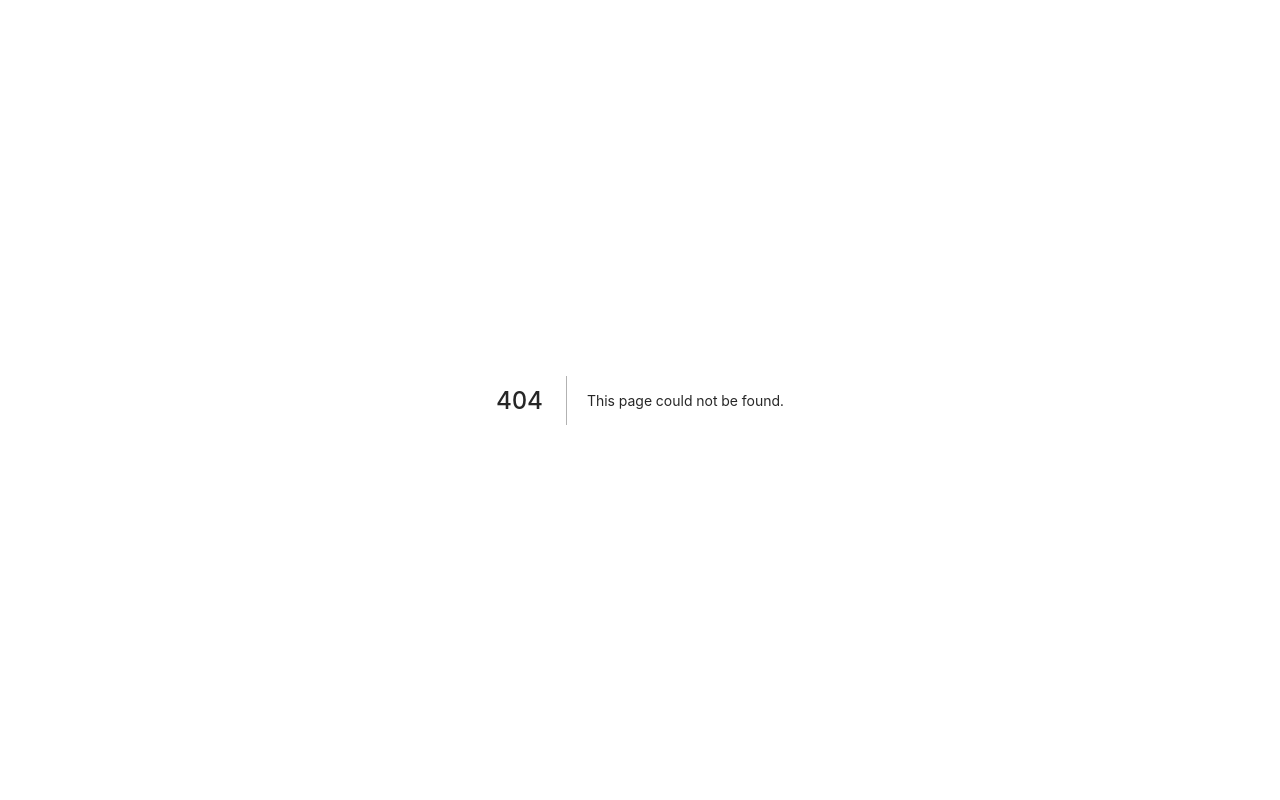
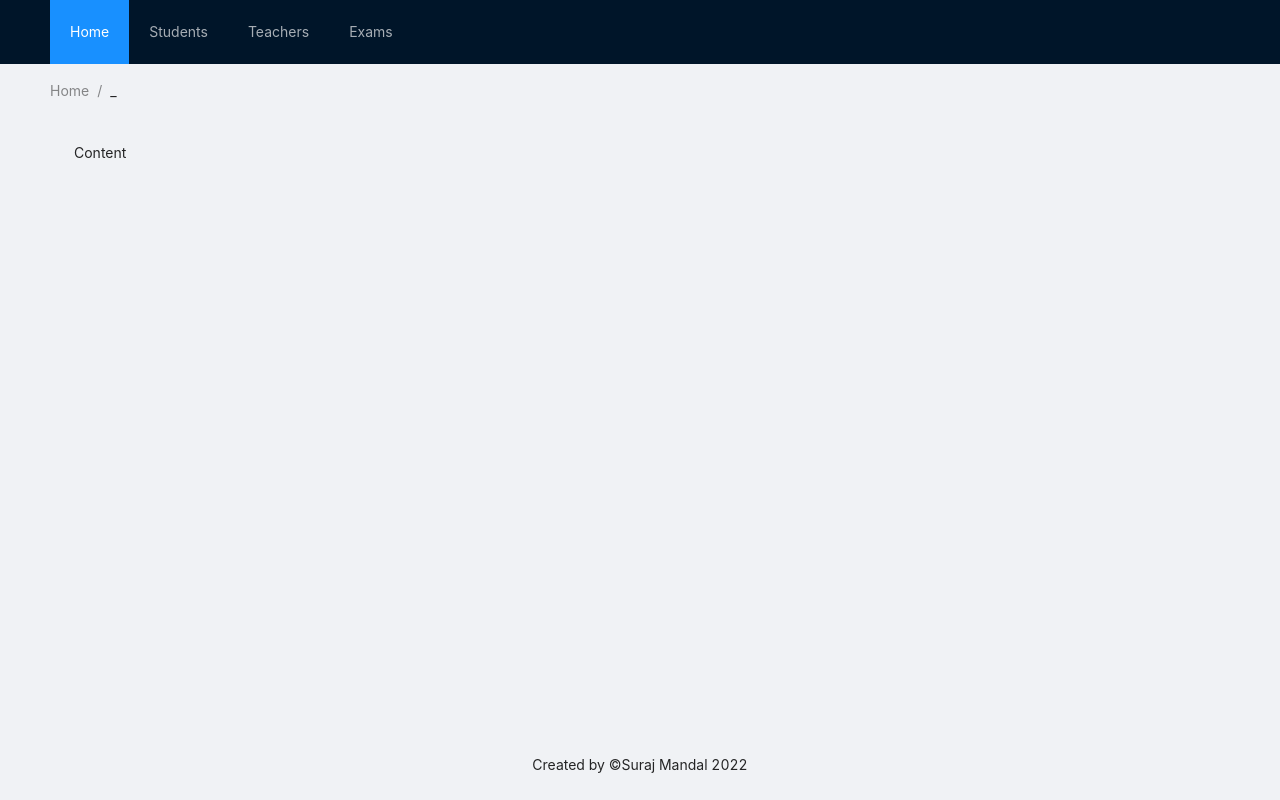
Before and after one commit to College-Assignments/brisk-em-frontend, a Next.js app: page /teacher/dashboard in a window 1280 px wide. Before the commit this address had no page. Built offline with nearby package versions, Linux system fonts and the light colour scheme.

Commit message:
set teacher base layout

```diff
--- /dev/null
+++ b/pages/teacher/dashboard/index.tsx
@@ -0,0 +1,48 @@
+import { Breadcrumb, Layout, Menu } from 'antd';
+import { Content, Footer, Header } from 'antd/lib/layout/layout';
+
+const navbarItems = [
+  {
+    key: 'home',
+    label: 'Home',
+  },
+  {
+    key: 'students',
+    label: 'Students',
+  },
+  {
+    key: 'teachers',
+    label: 'Teachers',
+  },
+  {
+    key: 'exams',
+    label: 'Exams',
+  },
+];
+
+export default function Dashboard() {
+  return (
+    <Layout>
+      <Header style={{ position: 'fixed', zIndex: 1, width: '100%' }}>
+        <div className="logo" />
+        <Menu theme="dark" mode="horizontal" defaultSelectedKeys={['home']} items={navbarItems} />
+      </Header>
+      <Content className="site-layout" style={{ padding: '0 50px', marginTop: 64 }}>
+        <Breadcrumb style={{ margin: '16px 0' }}>
+          <Breadcrumb.Item>Home</Breadcrumb.Item>
+          <Breadcrumb.Item>_</Breadcrumb.Item>
+        </Breadcrumb>
+        <div
+          className="site-layout-background"
+          style={{
+            padding: 24,
+            minHeight: 'calc(100vh - 64px - 70px - 22px - 32px)',
+          }}
+        >
+          Content
+        </div>
+      </Content>
+      <Footer style={{ textAlign: 'center' }}>Created by ©Suraj Mandal 2022</Footer>
+    </Layout>
+  );
+}
```
Also changed, not shown: pages/teacher/index.tsx (+16 -6 lines).
